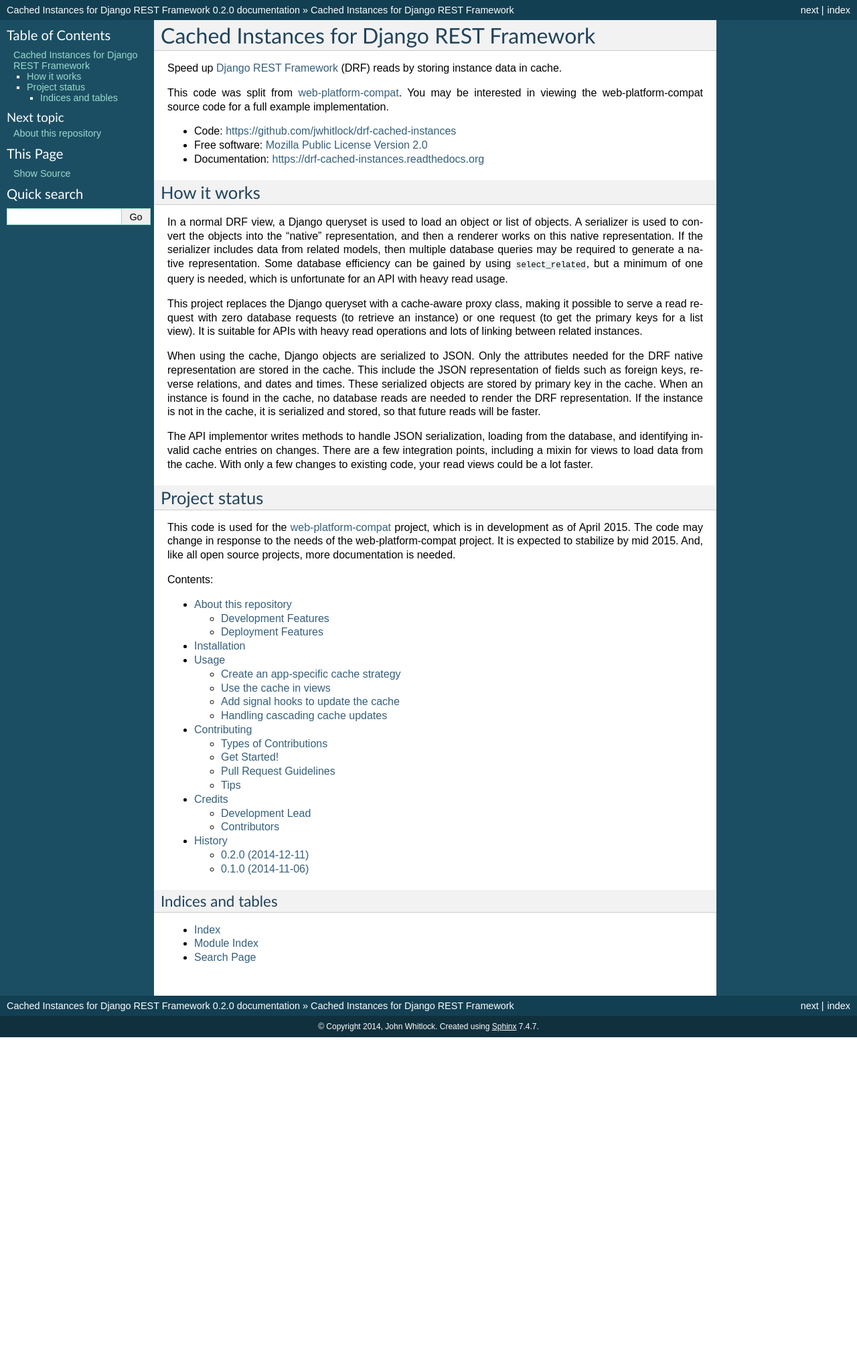
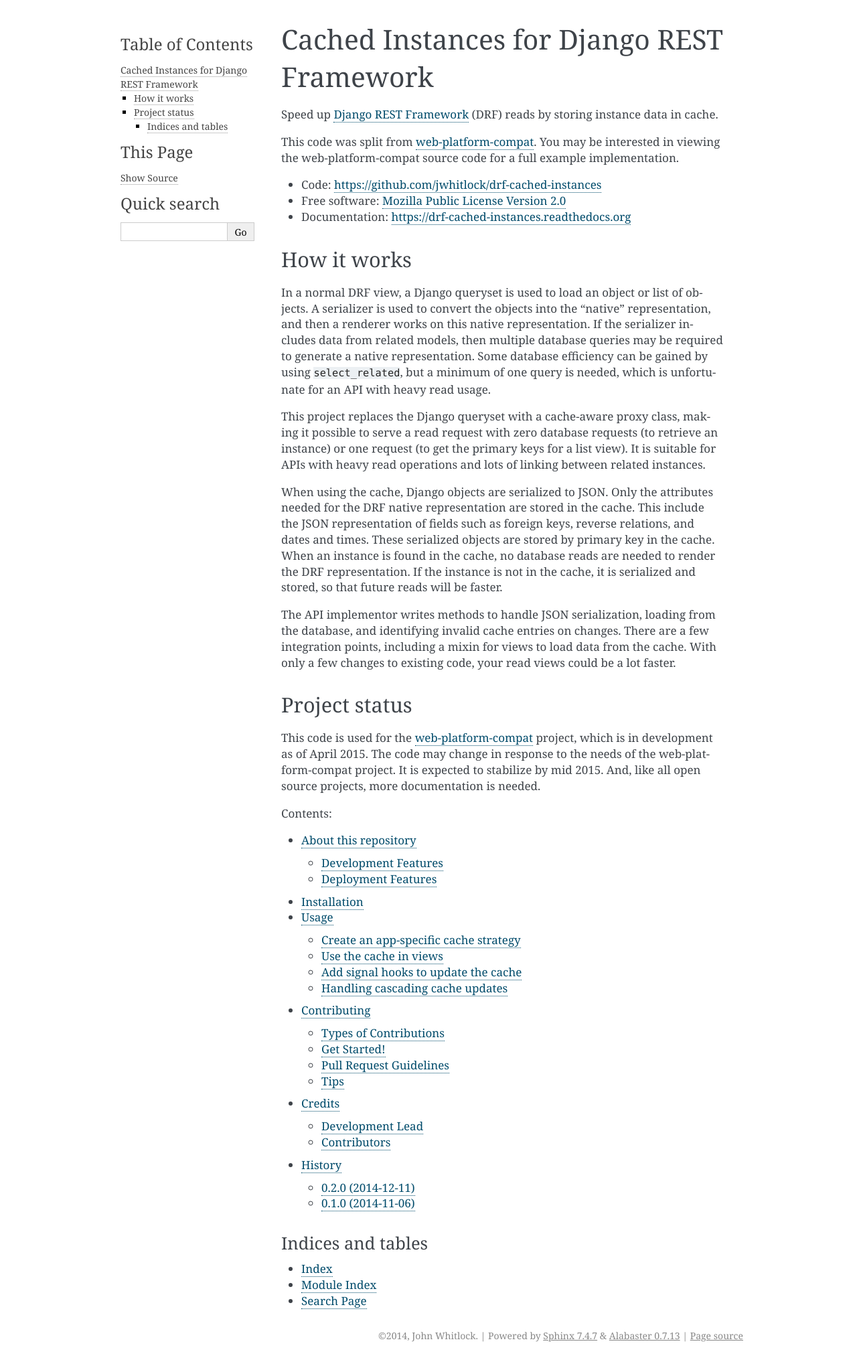
Before and after one commit to jwhitlock/drf-cached-instances, a Sphinx documentation site: the page built from docs/index.rst, in a window 1280 px wide. Shown: the whole page at 67% size. Built offline with Sphinx 7.4.7, drawn with Linux system fonts in a browser that asks for light colours; before the commit the page ends 1549 px from its top, so only the background shows below that.

```diff
--- a/docs/conf.py
+++ b/docs/conf.py
@@ -101,7 +101,7 @@
 
 # The theme to use for HTML and HTML Help pages.  See the documentation for
 # a list of builtin themes.
-html_theme = 'default'
+html_theme = 'alabaster'
 
 # Theme options are theme-specific and customize the look and feel of a theme
 # further.  For a list of options available for each theme, see the
```
Also changed, not shown: requirements.txt (+34 -28 lines), 2 other files.
